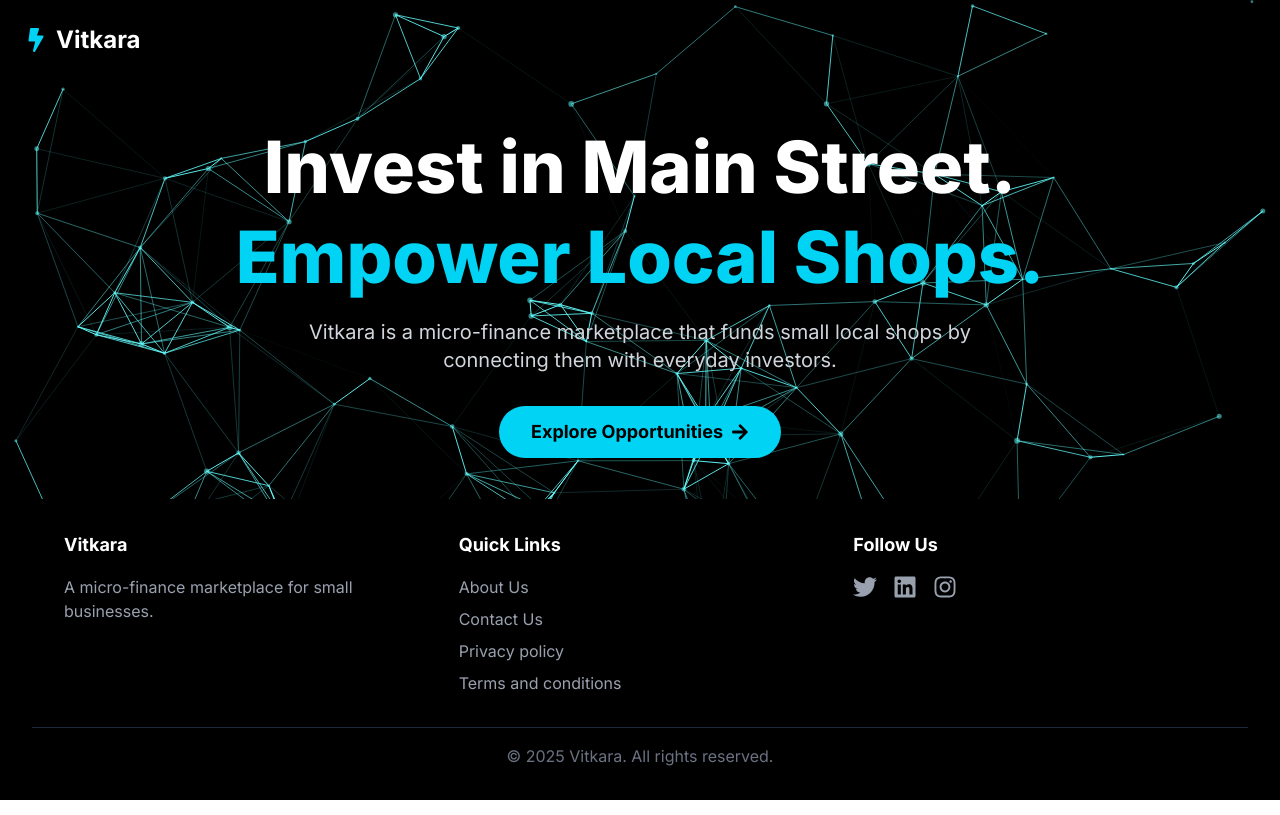
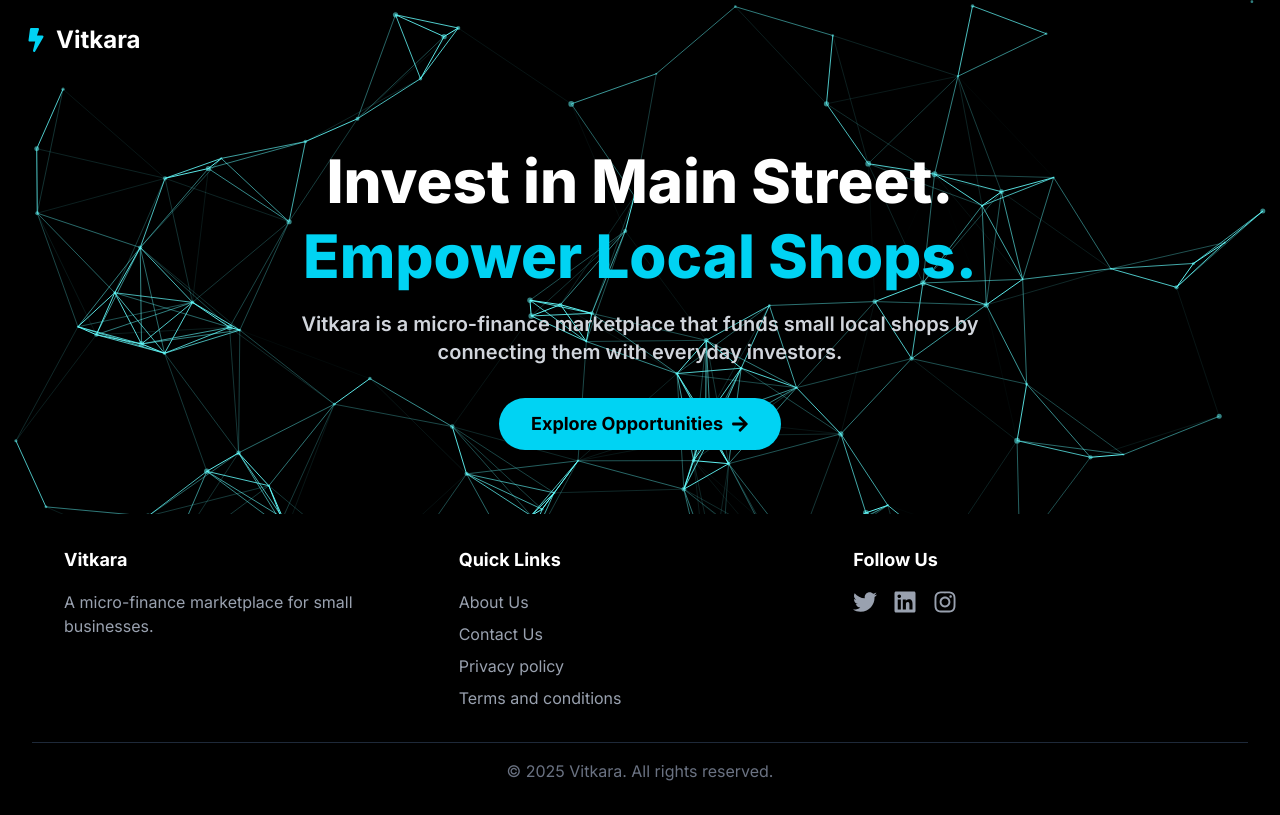
Before and after one commit to Ashish-Ranja-n/vitkara, a Next.js app: page / in a window 1280 px wide. Built offline with nearby package versions, Linux system fonts and the light colour scheme.

Commit message:
added mobile

```diff
--- a/app/page.tsx
+++ b/app/page.tsx
@@ -9,13 +9,13 @@ export default function Home() {
       <Background />
       <div className="relative z-10 flex flex-col min-h-screen">
         <Header />
-        <main className="flex-grow flex flex-col items-center justify-center text-center px-4">
-          <h1 className="text-5xl sm:text-7xl font-extrabold mb-4 leading-tight">
+        <main className="flex-grow flex flex-col items-center justify-center text-center px-4 my-16">
+          <h1 className="text-5xl sm:text-6xl font-extrabold mb-4 leading-tight">
             Invest in Main Street.
             <br />
             <span className="text-cyan-400">Empower Local Shops.</span>
           </h1>
-          <p className="text-lg sm:text-xl max-w-3xl mx-auto text-gray-300 mb-8">
+          <p className="text-md font-semibold sm:text-xl max-w-3xl mx-auto text-gray-300 mb-8">
             Vitkara is a micro-finance marketplace that funds small local shops by connecting them with everyday investors.
           </p>
           <button className="bg-cyan-400 text-black font-bold py-3 px-8 rounded-full text-lg hover:bg-cyan-300 transition-transform transform hover:scale-105 flex items-center gap-2">
```
